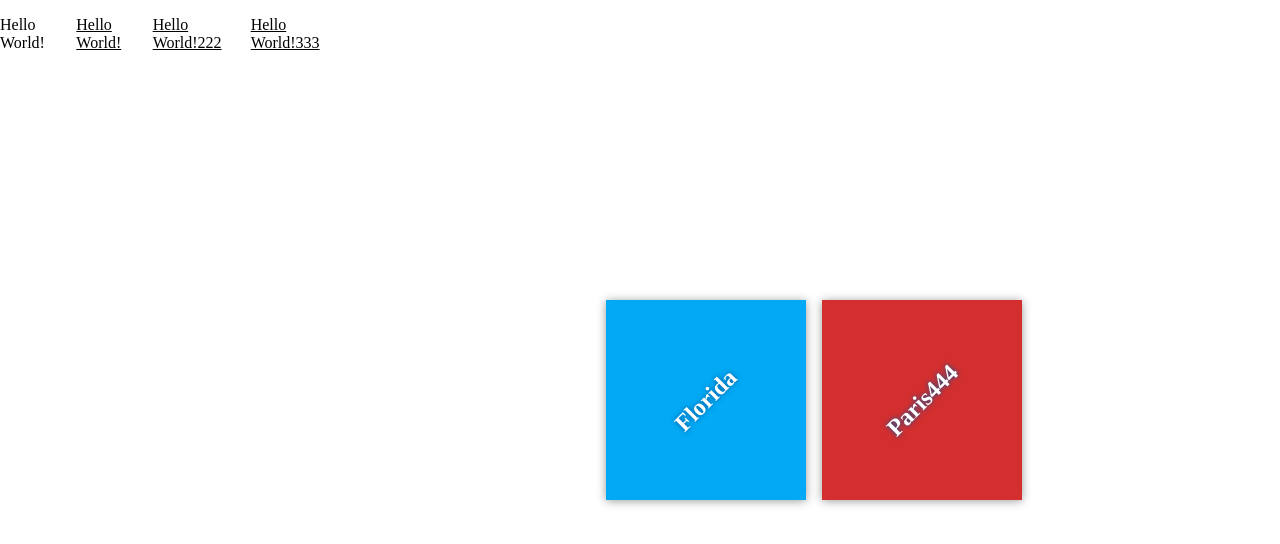
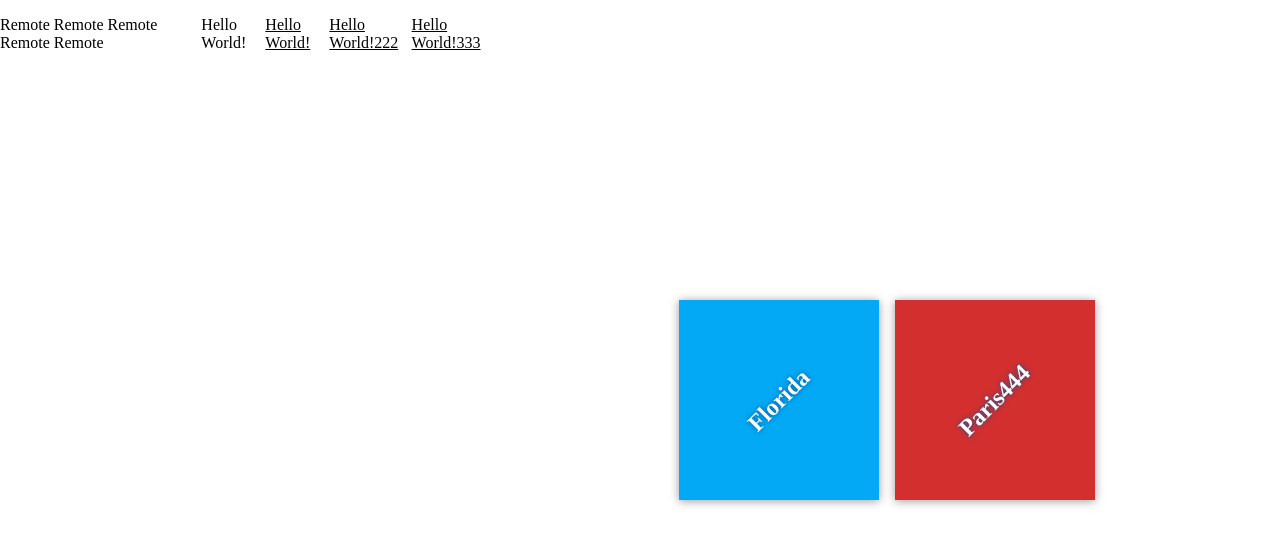
Before and after one commit to asaeedali/my-travel-plans-new, a plain HTML site: page index.html in a window 1280 px wide. Drawn offline with Linux system fonts and the light colour scheme.

Commit message:
Remote 1

```diff
--- a/index.html
+++ b/index.html
@@ -7,6 +7,7 @@
     <link rel="stylesheet" href="css/app.css">
 </head>
 <body>
+    <p>Remote Remote Remote Remote Remote</p>
     <p>Hello World!</p>
     <p><u>Hello World!</u></p>
     <p>
```
